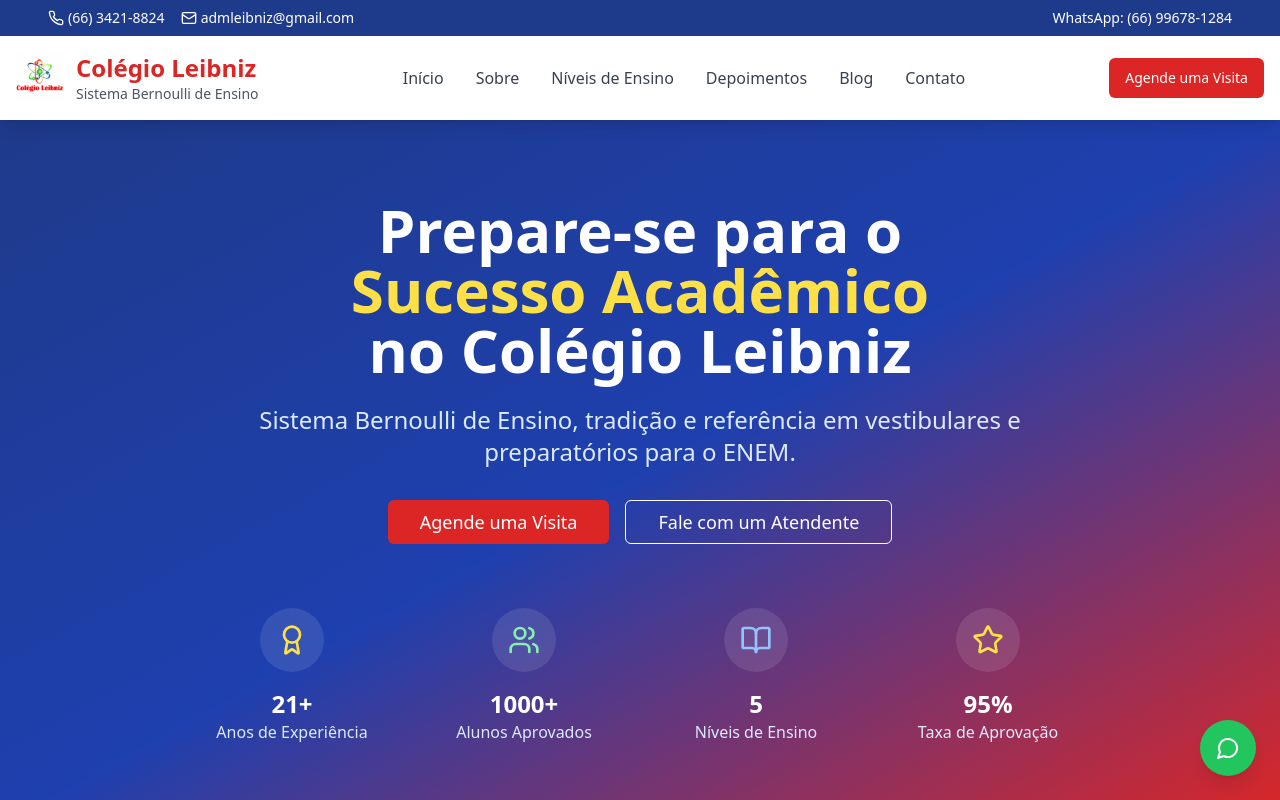
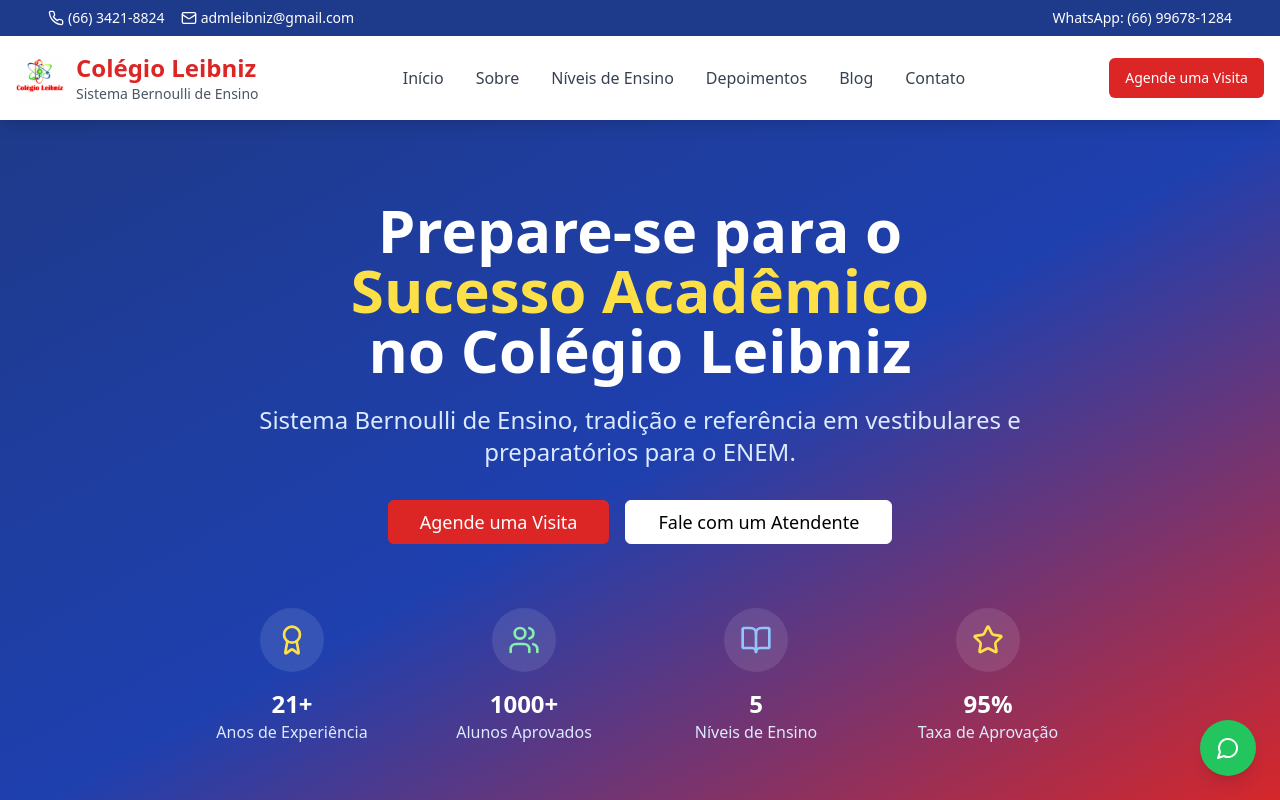
Before and after one commit to luis-hsl/leibniz-academic-portal, a React (Vite) app: page / in a window 1280 px wide. Shown: the top 800 px of the page. Built offline with nearby package versions, Linux system fonts and the light colour scheme.

Commit message:
Fix: Button background color
Set the button background to a fixed blank color.

```diff
--- a/src/components/Hero.tsx
+++ b/src/components/Hero.tsx
@@ -1,3 +1,4 @@
+
 
 import { Button } from "@/components/ui/button";
 import { Star, Award, Users, BookOpen } from "lucide-react";
@@ -40,7 +41,7 @@ const Hero = () => {
               onClick={openWhatsApp}
               variant="outline"
               size="lg"
-              className="border-white text-white bg-transparent text-lg px-8 py-4"
+              className="border-white text-black bg-white text-lg px-8 py-4"
             >
               Fale com um Atendente
             </Button>
```
